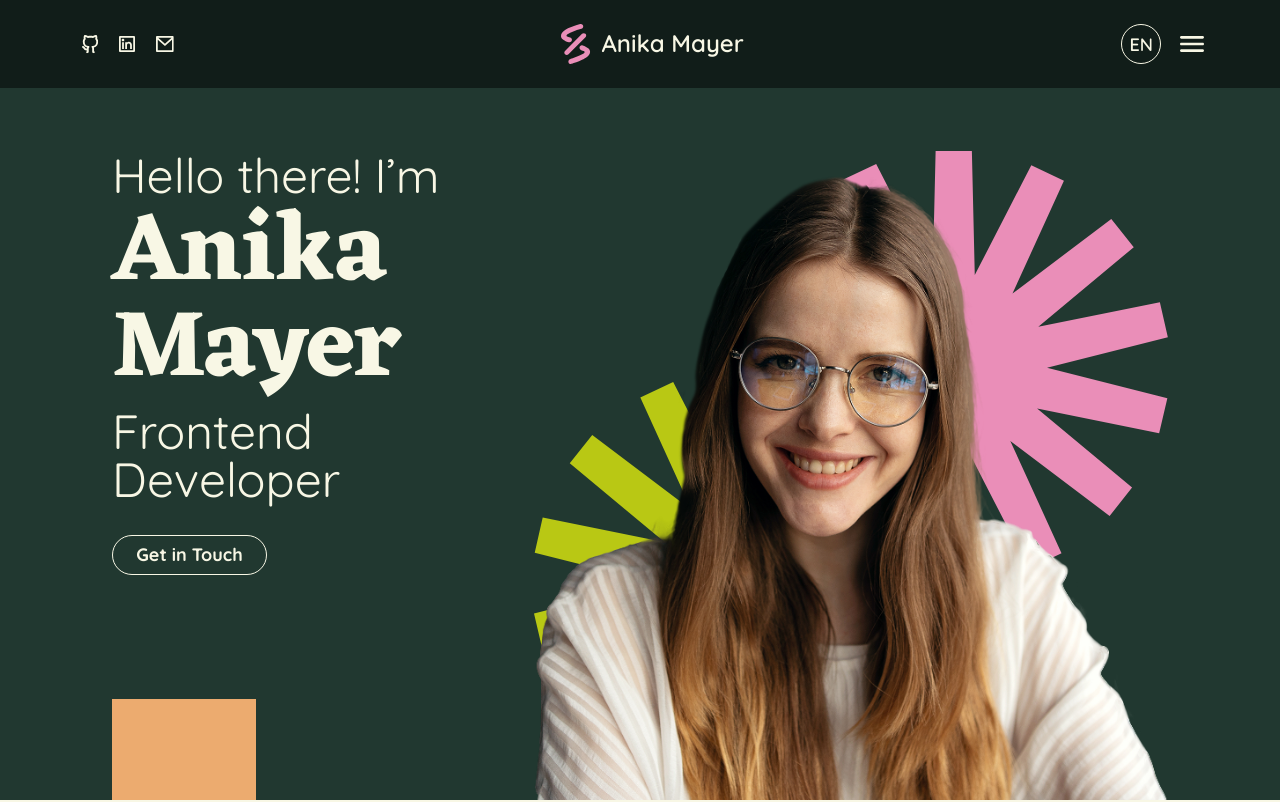
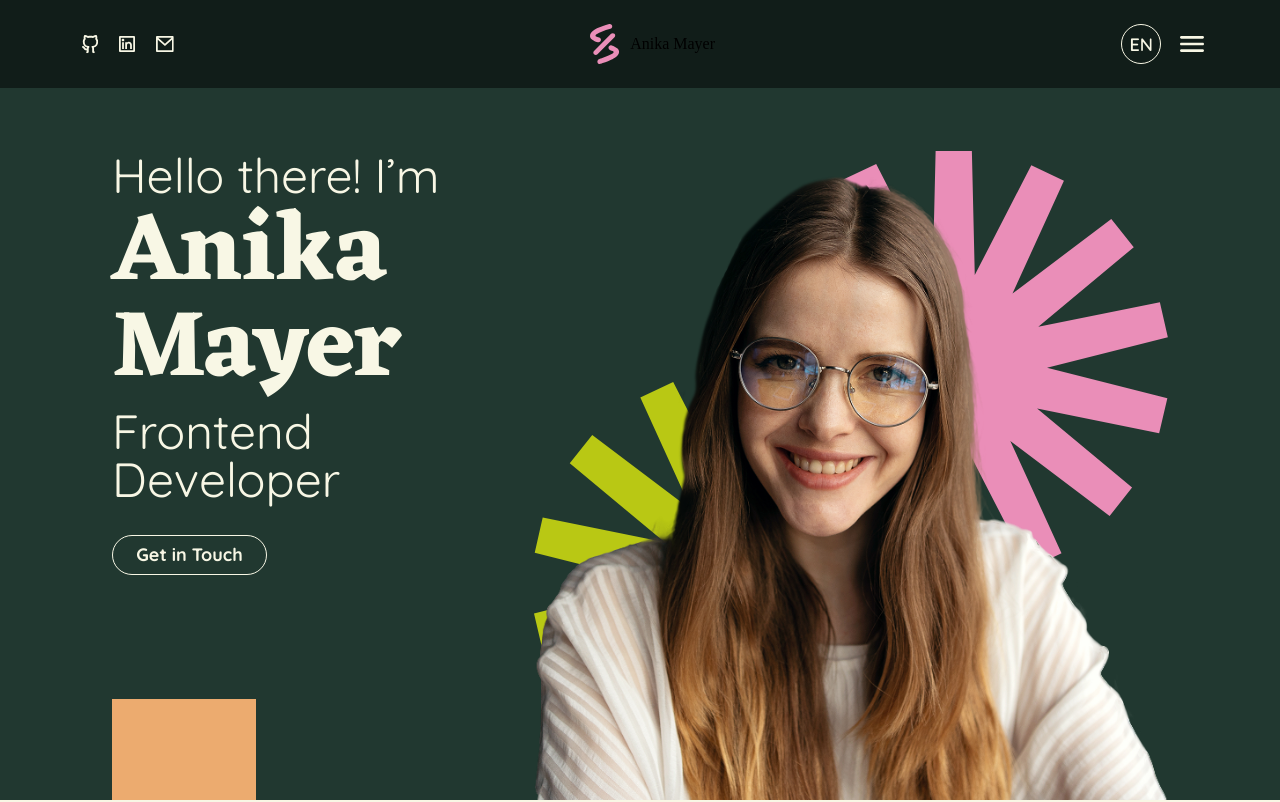
Before and after one commit to AnikaMayer/Portfolio, an Angular app: page / in a window 1280 px wide. Shown: the top 802 px of the page. Built offline with nearby package versions, Linux system fonts and the light colour scheme.

Commit message:
feat: add link to logo header to hero-section

```diff
--- a/src/app/layout/header/header.html
+++ b/src/app/layout/header/header.html
@@ -104,7 +104,7 @@
           d="M27.5315 24.506C26.8363 23.8239 25.8919 23.214 24.6523 22.6369C23.8391 22.2565 22.875 21.8826 21.7076 21.4957C21.4584 21.4104 21.1961 21.3711 20.9337 21.3711C20.291 21.3711 19.668 21.6334 19.2154 22.086C18.5596 22.7418 18.33 23.6993 18.6317 24.5913C18.8809 25.3389 19.5171 25.8964 20.2582 26.1456C21.2026 26.467 21.9699 26.7621 22.5996 27.0507C22.7701 27.1294 22.9275 27.2081 23.0652 27.2802C23.7276 27.6278 23.8194 28.5329 23.2423 29.0051C22.7176 29.4314 21.9109 29.9691 20.6648 30.6119C17.989 31.9957 14.4409 33.2811 10.9978 34.5272L10.801 34.5994C10.1911 34.8223 9.59427 35.0388 9.01713 35.2486C8.53181 35.4257 8.0924 35.7274 7.79728 36.1537C7.32507 36.8358 7.2267 37.6621 7.50871 38.4163C7.86286 39.3608 8.78103 39.9969 9.78447 39.9969C10.073 39.9969 10.355 39.9444 10.6239 39.8461C11.2798 39.6034 11.9553 39.3608 12.6636 39.105C16.2379 37.8064 19.9369 36.4685 22.8947 34.9404C25.4918 33.6025 28.9546 31.4317 29.0661 28.0606C29.112 26.7621 28.5808 25.5357 27.5315 24.5126V24.506Z"
         />
       </svg>
-      <p>Anika Mayer</p>
+      <a href="#hero-section">Anika Mayer</a>
     </div>
     <div class="header__nav">
       <button
```
